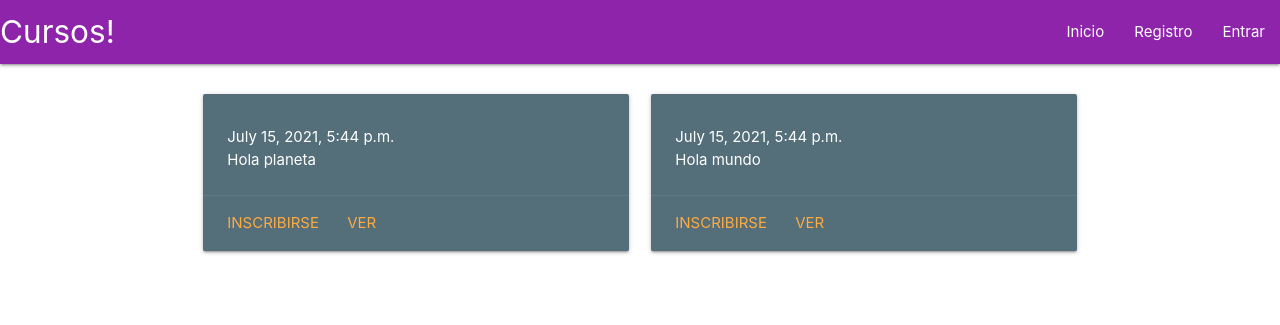
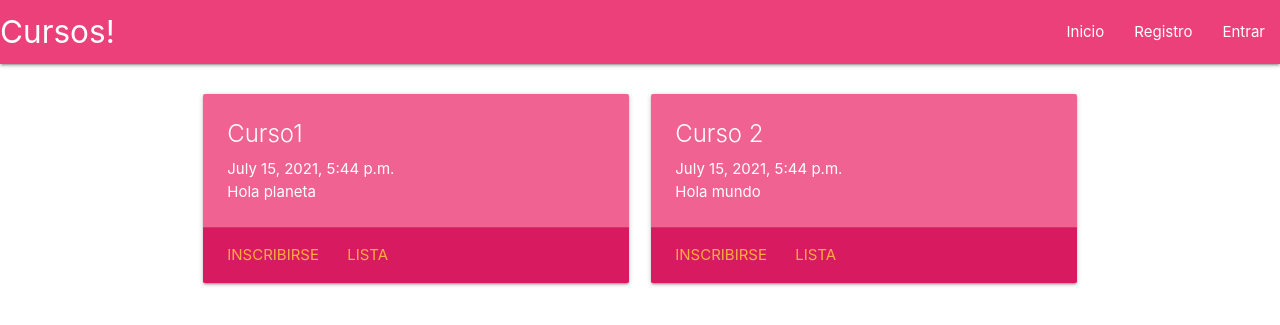
Before and after one commit to Jonathan-estudiante/proyectopython, a Django app: page / in a window 1280 px wide. Shown: the top 325 px of the page. Run offline with Django 3.2, Linux system fonts and the light colour scheme; data comes from the database, SQL or seed files in the repository; parts of the project's set-up code (start-up, migrations or seed data) failed here and were passed over; some libraries are stand-ins or nearby versions.

Commit message:
Sumar presupuesto

```diff
--- a/inscripciones/admin.py
+++ b/inscripciones/admin.py
@@ -7,8 +7,6 @@ from django.db import models
 class InscripcionesAdmin(admin.ModelAdmin):
     fieldsets = [
         ("Usuario", {"fields": ["usuario"]}),
-        ("Nombre del Estudiante", {"fields": ["nombre_estudiante"]}),
-        ("Apellido del Estudiante", {"fields": ["apellido_estudiante"]}),
         ("Fecha", {"fields": ["fecha_registro_curso"]}),
         ("Curso", {"fields": ["nombre_curso"]}),
         ("Costo", {"fields": ["costo_total"]})
--- a/inscripciones/forms.py
+++ b/inscripciones/forms.py
@@ -1,6 +1,6 @@
 from django import forms
 from .models import *
-from django.contrib.auth.forms import UserCreationForm, AuthenticationForm
+from django.contrib.auth.forms import UserCreationForm
 
 class RegistroForm(UserCreationForm):
     class Meta:
--- a/inscripciones/urls.py
+++ b/inscripciones/urls.py
@@ -1,15 +1,14 @@
-from django.urls import path, include
+from django.urls import path
 from django.conf.urls import url
 from . import views
 from .views import *
-from django.conf.urls import url
 
 app_name = 'inscripciones'
 
 urlpatterns = [
 
     path('lista_inscritos/', views.ListaInscritos, name="lista_inscritos"),
-    path('inscripcion/', views.inscripcion_form, name="inscripcion"),
-    path('eliminar_inscrito/<int:id>/', EliminarInscritos, name='eliminar_inscrito'),
-    url(r'^editar_inscritos/(?P<pk>\d+)/$',EditarIncritos.as_view(), name="editar_inscritos"),
+    path('eliminar_inscritos/<int:id>/', EliminarInscritos, name='eliminar_inscritos'),
+    url(r'^editar_inscritos/(?P<pk>\d+)/$',EditarInscritos.as_view(), name='editar_inscritos'),
+    path('inscripcion/', views.CrearInscripcion, name='inscripcion'),
 ]
--- a/main/templates/main/includes/navbar.html
+++ b/main/templates/main/includes/navbar.html
@@ -1,10 +1,10 @@
 <nav>
-    <div class="nav-wrapper  purple darken-1">
-        <a href="/" class="brand-logo"> Cursos!</a>
+    <div class="nav-wrapper  pink lighten-1">
+        <a href="/" class="brand-logo">Cursos!</a>
         <ul id="nav-mobile" class="right hide-on-med-and-down">
             <li><a href="/">Inicio</a></li>
             {% if user.is_authenticated %}
-            <li><a href="/lista_cursos">Cursos</a></li>
+            <li><a href="{% url 'main:lista_cursos' %}">Cursos</a></li>
             <li><a href="/lista_inscritos">Inscripciones</a></li>
             <li><a href="#">{{user.username}}</a></li>
             <li><a href="/logout">Salir</a></li>
--- a/main/templates/main/inicio.html
+++ b/main/templates/main/inicio.html
@@ -1,18 +1,19 @@
 {% extends "main/principal.html" %}
 {% block content %}
+<style></style>
 <div class="row">
     {% for curso in cursos %}
     <div class="col s12 m6">
-            <div class="card blue-grey darken-1">
+        <div class="card pink lighten-2">
             <div class="card-content white-text">
-                    <span class="card-title">{{cur.titulo}}</span>
+                <span class="card-title">{{curso.titulo}}</span>
                 <p>{{curso.publicado}}</p>
                 <p>{{curso.contenido|safe}}</p>
                 <p>{{curso.precio|safe}}</p>
             </div>
-                <div class="card-action">
-                    <a href="inscripcion/">Inscribirse</a>
-                    <a href="#">Ver</a>
+            <div class="card-action pink darken-1">
+                <a href="/inscripcion">Inscribirse</a>
+                <a href="{% url 'main:lista_por_curso' curso.pk %}">Lista</a>
             </div>
         </div>
     </div>
--- a/main/templates/main/principal.html
+++ b/main/templates/main/principal.html
@@ -5,10 +5,11 @@
     <meta charset="UTF-8">
     <meta http-equiv="X-UA-Compatible" content="IE=edge">
     <meta name="viewport" content="width=device-width, initial-scale=1.0">
+
+    {% block css %}
     {% load static %}
     <link rel="stylesheet" href="{% static 'tinymce/css/prism.css' %}">
     <link rel="stylesheet" href="https://cdnjs.cloudflare.com/ajax/libs/materialize/1.0.0/css/materialize.min.css">
-    {% block css %}
     <link href="https://fonts.googleapis.com/icon?family=Material+Icons" rel="stylesheet">
     <link rel="stylesheet" href="https://cdnjs.cloudflare.com/ajax/libs/materialize/1.0.0-rc.1/css/materialize.min.css"
         integrity="sha256-qj3p6P1fJIV+Ndv7RW1ovZI2UhOuboj9GcODzcNFIN8=" crossorigin="anonymous" />
@@ -24,12 +25,15 @@
         {% endblock %}
     </div>
 
-    <script src="https://cdnjs.cloudflare.com/ajax/libs/materialize/1.0.0/js/materialize.min.js"></script>
+
 
     {% include "main/includes/messages.html" %}
 
+
+    {% block javascript %}
+    {% load static %}
+    <script src="https://cdnjs.cloudflare.com/ajax/libs/materialize/1.0.0/js/materialize.min.js"></script>
     <script src="{% static 'tinymce/jsprism.js' %}"></script>
-    {% block javascript %}
     <script src="https://code.jquery.com/jquery-3.3.1.min.js"
         integrity="sha256-FgpCb/KJQlLNfOu91ta32o/NMZxltwRo8QtmkMRdAu8=" crossorigin="anonymous"></script>
 
--- a/main/urls.py
+++ b/main/urls.py
@@ -1,8 +1,7 @@
-from django.urls import path, include
+from django.urls import path
 from django.conf.urls import url
 from . import views
 from .views import *
-from django.conf.urls import url
 
 app_name = 'main'
 
@@ -12,8 +11,10 @@ urlpatterns = [
     path('logout/', views.logout_request, name="logout"),
     path('login/', views.login_request, name="login"),
     path('lista_cursos/', views.CursoLista, name="lista_cursos"),
-    path('eliminar_curso/<int:id>/', EliminarCurso, name='eliminar_curso'),
+    path('eliminar_curso/<int:id>/', EliminarCurso, name="eliminar_curso"),
     path('curso_crear/', CursoCrear.as_view(), name="curso_crear"),
     url(r'^editar_curso/(?P<pk>\d+)/$',EditarCurso.as_view(), name="editar_curso"),
+    path('lista_cursos/<int:id>/', views.listaCurso, name="lista_por_curso"),
+
 
 ]
--- a/main/views.py
+++ b/main/views.py
@@ -1,4 +1,5 @@
 from django.shortcuts import render, redirect
+from django.db.models import Sum
 from django.contrib.auth.forms import UserCreationForm, AuthenticationForm
 from django.contrib.auth import login, logout, authenticate
 from django.contrib import messages
@@ -6,12 +7,11 @@ from django.views.generic import CreateView, UpdateView, ListView, DeleteView
 from django.urls import reverse_lazy
 from .models import Curso
 from .forms import*
-# Create your views here.
-
+from inscripciones.models import*
+# Función para redireccionarse a la página principal
 def homepage(request):
     return render(request, "main/inicio.html", {"cursos": Curso.objects.all()})
-
-
+# Función para crear un usuario
 def RegistroUsuario(request):
 
     if request.method == "POST":
@@ -30,14 +30,12 @@ def RegistroUsuario(request):
 
     form_registro = UserCreationForm
     return render(request, "main/registro.html", {"form_registro": form_registro})
-
-
+# Función para salir de la página
 def logout_request(request):
     logout(request)
     messages.info(request, "Saliste exitosamente")
     return redirect("main:homepage")
-
-
+# Función para entrar si ya estamos registrado
 def login_request(request):
 
     if request.method == "POST":
@@ -57,31 +55,39 @@ def login_request(request):
             messages.error(request, "Usuario o contraseña equivocada")
     form = AuthenticationForm()
     return render(request, "main/login.html", {"form": form})
-
-
+# Clase para crear un curso
 class CursoCrear(CreateView):
     model = Curso
     form_class = CursoForm
     template_name = 'main/curso_crear.html'
     success_url = reverse_lazy('main:lista_cursos')
-
-
+# Función para crear una lista de los cursos que hayan
 def CursoLista(request):
     cursos = Curso.objects.all()
     contexto = {
         'cursos': cursos
     }
     return render(request, 'main/lista_cursos.html', contexto)
-
-
+# Clase para editar un curso
 class EditarCurso(UpdateView):
     model = Curso
     form_class = CursoForm
     template_name = 'main/editar_curso.html'
     success_url = reverse_lazy('main:lista_cursos')
+# Función para eliminar un curso
+def EliminarCurso(request, id):
+    curso = Curso.objects.get(id=id)
+    curso.delete()
+    return redirect("main:lista_cursos")
+# Función para ver una lista de personas inscritas en un curso específico
+def listaCurso(request, id):
+    curso = Curso.objects.get(id=id)
+    inscritos_curso = Inscripciones.objects.filter(nombre_curso = curso)
+    suma_costos = inscritos_curso.aggregate(Sum('costo_total'))
 
-
-def EliminarCurso(request, id):
-    cursos = Curso.objects.get(id=id)
-    cursos.delete()
-    return redirect("main:lista_cursos")
+    contexto = {
+        'curso': curso,
+        'inscritos': inscritos_curso,
+        'suma':suma_costos,
+    }
+    return render(request, 'inscripciones/lista_inscritos.html', contexto)
--- a/mysite/urls.py
+++ b/mysite/urls.py
@@ -1,8 +1,5 @@
-
 from django.contrib import admin
 from django.urls import path, include
-from main.views import *
-from inscripciones import views
 from django.conf.urls import url
 
 urlpatterns = [
--- a/templates/inscripciones/inscripcion_form.html
+++ b/templates/inscripciones/inscripcion_form.html
@@ -1,12 +1,11 @@
 {% extends "main/principal.html" %}
 {% block content %}
-<form method="POST" class="post-form">
+<form action="" method="POST">
     {% csrf_token %}
     {% load crispy_forms_tags %}
     {{ form_registro|crispy }}
     {{ form_inscripcion|crispy }}
+    <br>
     <button class="btn" type="submit">Registrar!</button>
 </form>
-<br>
-
 {% endblock %}
```
Also changed, not shown: inscripciones/views.py (+8 -8 lines), javaScript/javaScript.js (added, +18 -0 lines), templates/inscripciones/lista_inscritos.html (+37 -13 lines), templates/main/lista_cursos.html (+9 -6 lines). Lines whose indentation alone changed are shown as unchanged.
